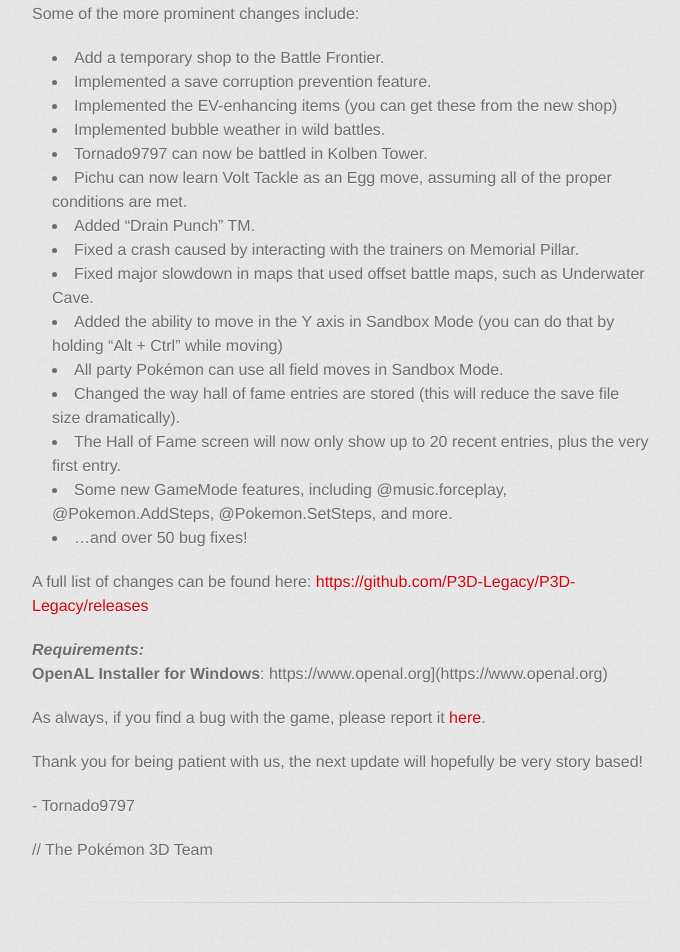
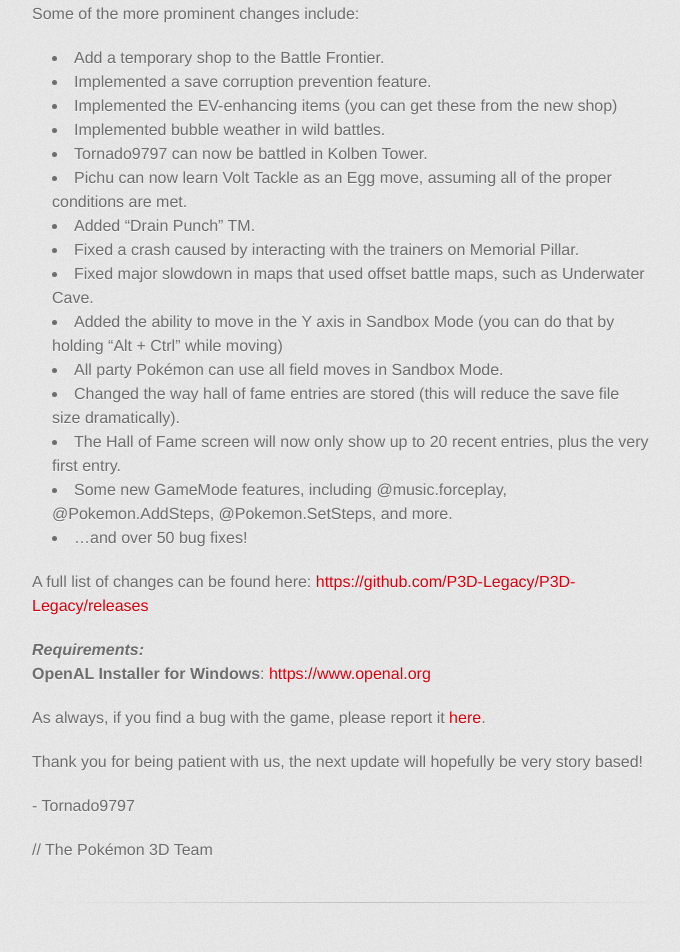
Before and after one commit to P3D-Legacy/p3d-legacy.github.io, a Jekyll site: the page built from _posts/2017-02-17-pokemon3d-version-0.54.1.md, in a window 1280 px wide. Shown: the part 799-1751 px from the top of the page, without its empty margins (298-978 px from the left). Built offline with Jekyll 4.4.1, drawn with Linux system fonts in a browser that asks for light colours; some web fonts are replaced.

Commit message:
Update 2017-02-17-pokemon3d-version-0.54.1.md

```diff
--- a/_posts/2017-02-17-pokemon3d-version-0.54.1.md
+++ b/_posts/2017-02-17-pokemon3d-version-0.54.1.md
@@ -34,9 +34,9 @@
 A full list of changes can be found here: [https://github.com/P3D-Legacy/P3D-Legacy/releases](https://github.com/P3D-Legacy/P3D-Legacy/releases)
 
 ***Requirements:***
-**OpenAL Installer for Windows**: https://www.openal.org](https://www.openal.org)
+**OpenAL Installer for Windows**: [https://www.openal.org](https://www.openal.org)
 
-As always, if you find a bug with the game, please report it **[here]('http://pokemon3d.net/forum/forums/6/')**.
+As always, if you find a bug with the game, please report it **[here](http://pokemon3d.net/forum/forums/6/)**.
 
 Thank you for being patient with us, the next update will hopefully be very story based!
 
```
